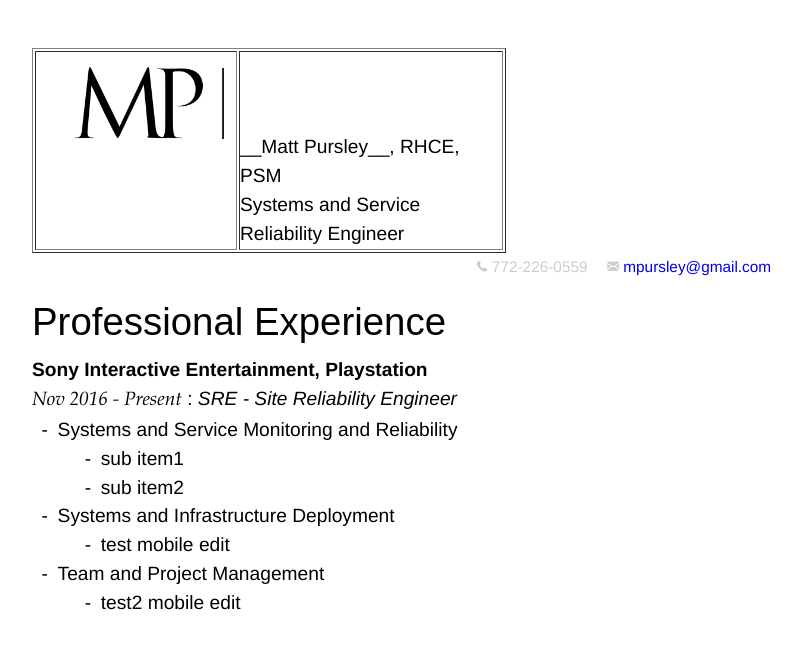
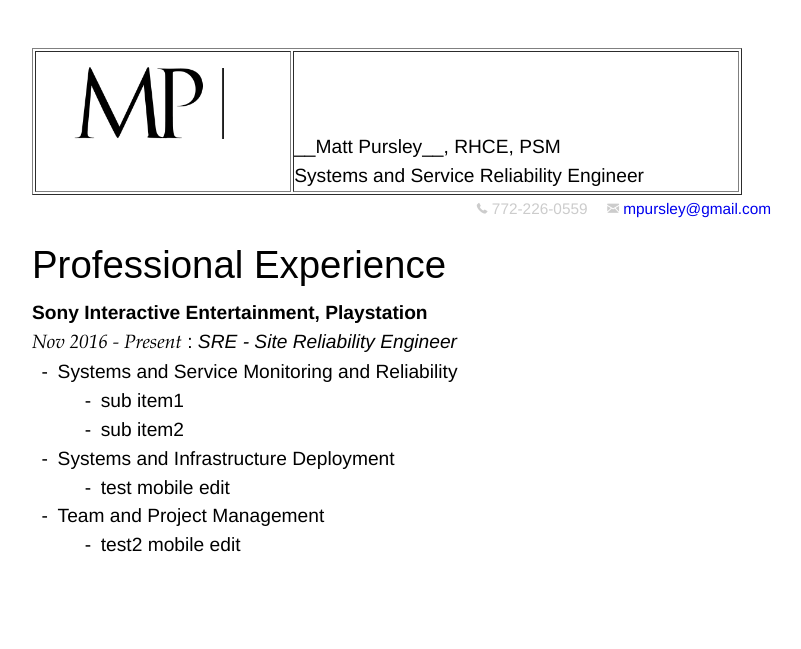
Before and after one commit to mpursley/mpursley.github.io, a Jekyll site: the page built from index_resume_short.md, in a window 1280 px wide. Shown: the top 649 px of the page, without its empty margins (16-817 px from the left). Built offline with Jekyll 4.4.1, drawn with Linux system fonts in a browser that asks for light colours.

Commit message:
Update index_resume_short.md

```diff
--- a/index_resume_short.md
+++ b/index_resume_short.md
@@ -3,7 +3,7 @@
 title: Matt Pursley's CV
 ---
 
-<table style="width:40%" border="1">
+<table style="width:60%" border="1">
   <tr>
     <td valign="center"><img src="assets/matt pursley resume logo v2 cropped.png" width="200"></td>
     <td valign="center">__Matt Pursley__, RHCE, PSM<br>Systems and Service Reliability Engineer</td>
```
